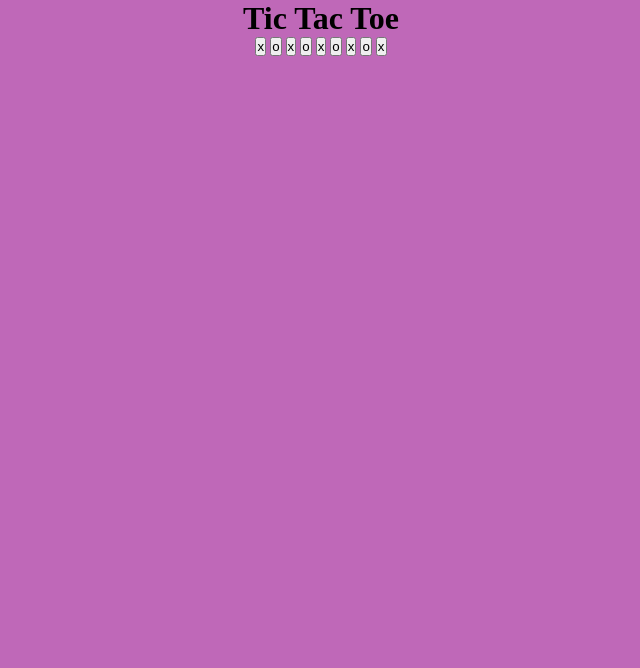
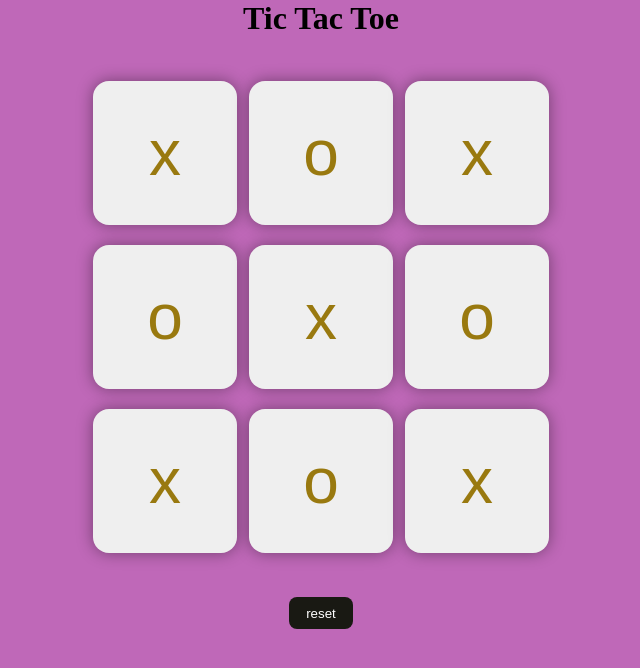
Before and after one commit to reshampangeni/Tic-Tac-Toe, a plain HTML site: page index.html in a window 1280 px wide. Shown: the whole page, without its empty margins (319-959 px from the left). Drawn offline with Linux system fonts and the light colour scheme.

Commit message:
updated html and css

```diff
--- a/index.html
+++ b/index.html
@@ -24,6 +24,7 @@
                 <button class="box">x</button>
             </div>
         </div>
+        <button class="reset">reset</button>
     </main>
     <script src="app.js"></script>
 </body>
--- a/style.css
+++ b/style.css
@@ -10,8 +10,37 @@ body {
 
 .container {
     height: 70vh;
+    display: flex;
+    justify-content: center;
+    align-items: center;
 }
+
 
 .game {
     height : 60vmin;
+    width : 60vmin;
+    display: flex;
+    flex-wrap: wrap;
+    justify-content: center;
+    align-items: center;
+    gap: 1.5vmin;
 }
+
+.box {
+    height: 18vmin;
+    width: 18vmin;
+    border-radius: 1rem;
+    border: none;
+    box-shadow: 0 0 1rem rgba(0, 0, 0, 0.4) ;
+    font-size: 8vmin;
+    color: rgb(153, 121, 15);
+}
+
+.reset {
+    color: white;
+    background-color: #191913;
+    border-radius: 1vh;
+    height: 4vh;
+    width: 8vh;
+    border: none;
+}
```
